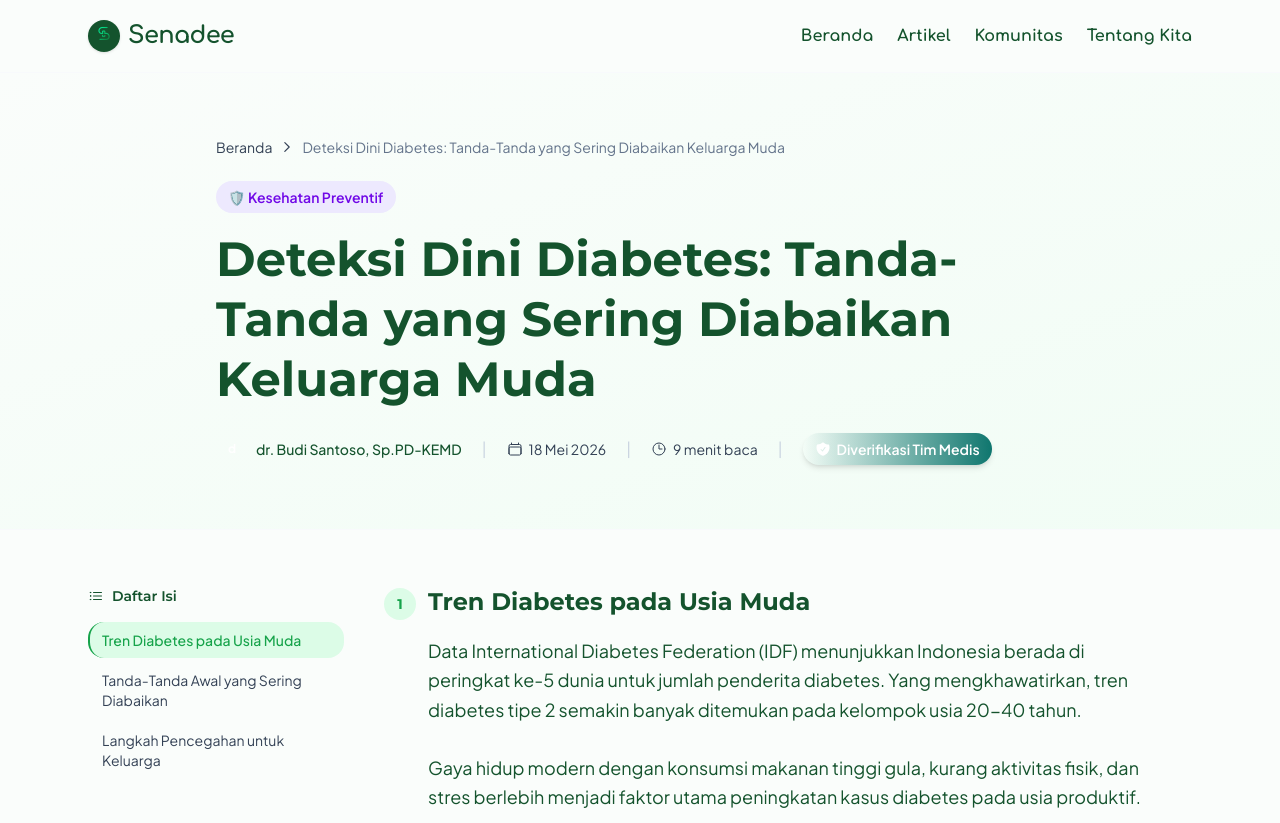
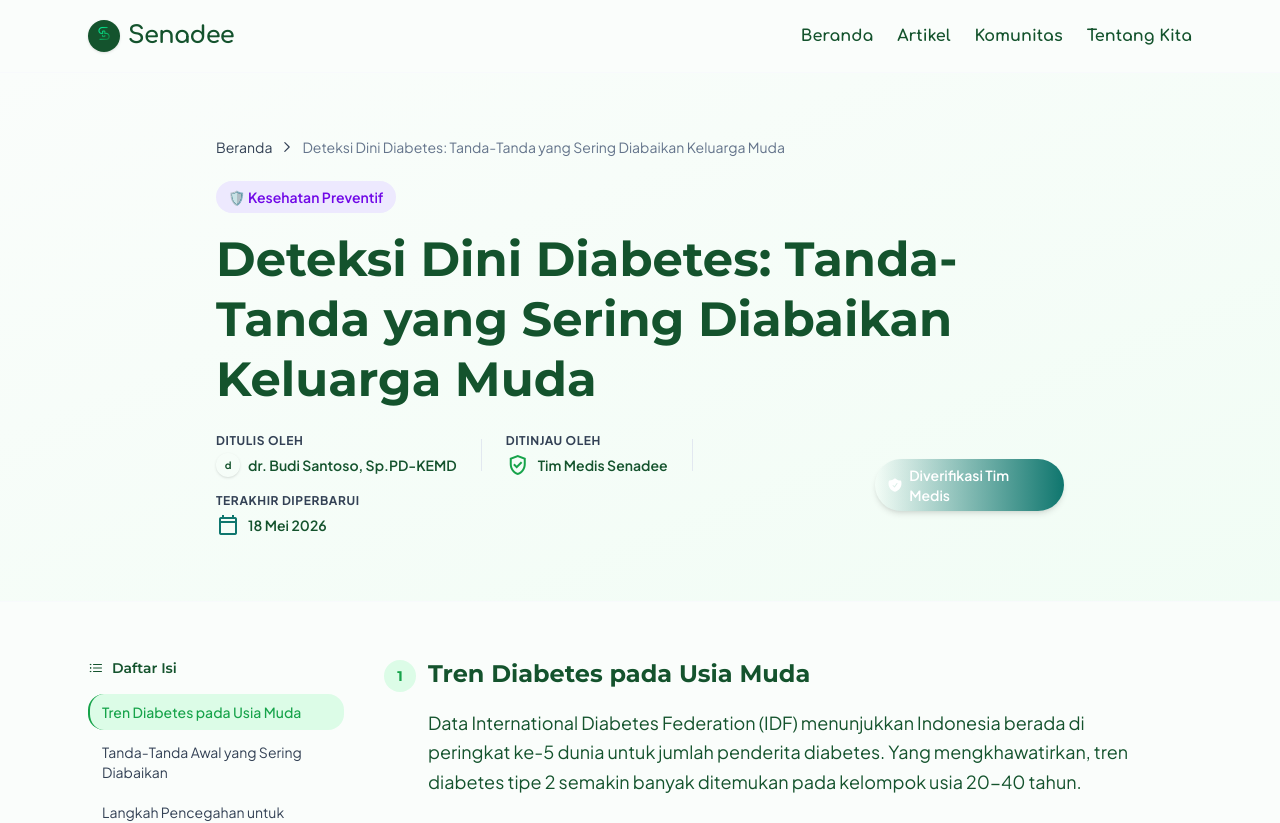
Before and after one commit to rifqirinaldi24/bang-kesehatan-v0.1, a React (Vite) app: page /article/deteksi-dini-diabetes-keluarga in a window 1280 px wide. Shown: the top 823 px of the page. Built offline with nearby package versions, Linux system fonts and the light colour scheme.

Commit message:
feat: add pen name for writers and update article info on reader portal

```diff
--- a/src/data/userStore.js
+++ b/src/data/userStore.js
@@ -30,6 +30,7 @@ const DEFAULT_SUPERUSER = {
   phone: '',
   avatar: '',
   bio: '',
+  penName: '',
   strNumber: '',
   linkedin: '',
   instagram: '',
@@ -66,7 +67,7 @@ export function getUserById(id) {
   return users.find(u => u.id === id) || null;
 }
 
-export function addUser({ name, email, password, role, title = '', phone = '', requirePasswordReset = true }) {
+export function addUser({ name, email, password, role, title = '', phone = '', requirePasswordReset = true, penName = '' }) {
   const users = getUsers();
 
   // Cek duplikat email
@@ -91,6 +92,7 @@ export function addUser({ name, email, password, role, title = '', phone = '', r
     phone,
     avatar: '',
     bio: '',
+    penName: role === 'writer' ? penName : '',
     strNumber: '',
     linkedin: '',
     instagram: '',
@@ -124,6 +126,10 @@ export function updateUser(id, updates) {
   // Hash password jika diupdate
   if (updates.password) {
     updates.password = hashPassword(updates.password);
+  }
+
+  if (updates.role && updates.role !== 'writer') {
+    updates.penName = '';
   }
 
   users[index] = { ...users[index], ...updates };
--- a/src/pages/ArticleDetailPage.jsx
+++ b/src/pages/ArticleDetailPage.jsx
@@ -101,41 +101,48 @@ export default function ArticleDetailPage() {
             </h1>
 
             {/* Meta info */}
-            <div className="flex flex-wrap items-center gap-x-5 gap-y-3">
-              {/* Author */}
-              <div className="flex items-center gap-2">
-                <div className="w-8 h-8 rounded-full bg-gradient-to-br from-primary-container to-tertiary-container flex items-center justify-center text-white text-xs font-bold">
-                  {article.author.charAt(0)}
+            <div className="flex flex-col lg:flex-row lg:items-center justify-between gap-4 mt-6">
+
+              <div className="flex flex-col sm:flex-row flex-wrap sm:items-center gap-x-6 gap-y-4">
+                {/* Author */}
+                <div className="flex flex-col gap-1">
+                  <span className="text-xs font-bold text-on-surface-variant uppercase tracking-wider">Ditulis Oleh</span>
+                  <div className="flex items-center gap-2">
+                    <div className="w-6 h-6 rounded-full bg-gradient-to-br from-primary-container to-tertiary-container flex items-center justify-center text-on-primary-container text-[10px] font-bold shadow-sm">
+                      {article.author?.charAt(0) || 'U'}
+                    </div>
+                    <span className="text-sm font-semibold text-on-surface">{article.author}</span>
+                  </div>
                 </div>
-                <span className="text-sm font-medium text-on-surface">{article.author}</span>
+
+                <div className="hidden sm:block w-px h-8 bg-border-muted"></div>
+
+                {/* Reviewer */}
+                <div className="flex flex-col gap-1">
+                  <span className="text-xs font-bold text-on-surface-variant uppercase tracking-wider">Ditinjau Oleh</span>
+                  <div className="flex items-center gap-2">
+                    <span className="material-symbols-outlined text-primary text-[18px]">verified_user</span>
+                    <span className="text-sm font-semibold text-on-surface">{article.reviewer || 'Tim Medis Senadee'}</span>
+                  </div>
+                </div>
+
+                <div className="hidden sm:block w-px h-8 bg-border-muted"></div>
+
+                {/* Date */}
+                <div className="flex flex-col gap-1">
+                  <span className="text-xs font-bold text-on-surface-variant uppercase tracking-wider">Terakhir Diperbarui</span>
+                  <div className="flex items-center gap-2">
+                    <span className="material-symbols-outlined text-tertiary text-[18px]">calendar_today</span>
+                    <span className="text-sm font-semibold text-on-surface">{formatDate(article.date)}</span>
+                  </div>
+                </div>
               </div>
-
-              <span className="text-outline-variant">|</span>
-
-              {/* Date */}
-              <span className="text-sm text-on-surface-variant flex items-center gap-1.5">
-                <svg xmlns="http://www.w3.org/2000/svg" fill="none" viewBox="0 0 24 24" strokeWidth={1.5} stroke="currentColor" className="w-4 h-4">
-                  <path strokeLinecap="round" strokeLinejoin="round" d="M6.75 3v2.25M17.25 3v2.25M3 18.75V7.5a2.25 2.25 0 0 1 2.25-2.25h13.5A2.25 2.25 0 0 1 21 7.5v11.25m-18 0A2.25 2.25 0 0 0 5.25 21h13.5A2.25 2.25 0 0 0 21 18.75m-18 0v-7.5A2.25 2.25 0 0 1 5.25 9h13.5A2.25 2.25 0 0 1 21 11.25v7.5" />
-                </svg>
-                {formatDate(article.date)}
-              </span>
-
-              <span className="text-outline-variant">|</span>
-
-              {/* Reading time */}
-              <span className="text-sm text-on-surface-variant flex items-center gap-1.5">
-                <svg xmlns="http://www.w3.org/2000/svg" fill="none" viewBox="0 0 24 24" strokeWidth={1.5} stroke="currentColor" className="w-4 h-4">
-                  <path strokeLinecap="round" strokeLinejoin="round" d="M12 6v6h4.5m4.5 0a9 9 0 1 1-18 0 9 9 0 0 1 18 0Z" />
-                </svg>
-                {formatReadingTime(article.readingTime)}
-              </span>
 
               {/* Verified Badge */}
               {article.isVerified && (
-                <>
-                  <span className="text-outline-variant hidden sm:inline">|</span>
+                <div className="mt-2 lg:mt-0">
                   <HumanVerifiedBadge />
-                </>
+                </div>
               )}
             </div>
           </div>
--- a/src/pages/cms/ArticleEditorPage.jsx
+++ b/src/pages/cms/ArticleEditorPage.jsx
@@ -39,6 +39,8 @@ export default function ArticleEditorPage({ isModal = false, editId: propEditId
 
   // Right column states
   const [publishMode, setPublishMode] = useState('now'); // 'now' or 'schedule'
+
+  const authorName = user?.penName || user?.name || 'Unknown Writer';
   const [publishDate, setPublishDate] = useState('');
 
   const [toastMessage, setToastMessage] = useState('');
@@ -81,7 +83,8 @@ export default function ArticleEditorPage({ isModal = false, editId: propEditId
       ...(internalEditId ? { id: parseInt(internalEditId) } : {}),
       title: title || 'Untitled Draft',
       slug,
-      author: user?.name || 'Unknown Writer',
+      author: authorName,
+      reviewer: reviewer,
       status: 'draft',
       category: selectedCategory || 'general',
       content: initialContent ? [{ heading: 'Draft Content', text: 'MOCKED CONTENT' }] : []
@@ -133,7 +136,8 @@ export default function ArticleEditorPage({ isModal = false, editId: propEditId
       ...(internalEditId ? { id: parseInt(internalEditId) } : {}),
       title: title || 'Untitled Article',
       slug: slug || 'untitled-article',
-      author: user?.name || 'Unknown Writer',
+      author: authorName,
+      reviewer: reviewer,
       status: 'published',
       category: selectedCategory || 'general',
       readingTime: 5,
@@ -437,6 +441,17 @@ WAJIB PATUHI ATURAN EDITORIAL BERIKUT:
           {/* 5. Text Box (Lexical Editor) */}
           <LexicalEditor initialContent={initialContent} />
 
+          {/* Author Name (Disabled) */}
+          <div className="bg-surface-container-lowest p-5 rounded-xl border border-border-muted flex flex-col gap-2">
+            <label className="font-label-md text-label-md font-bold text-on-surface">Ditulis Oleh (Penulis)</label>
+            <input
+              type="text"
+              value={authorName}
+              disabled
+              className="w-full bg-surface-dim border border-border-muted rounded-lg font-body-md text-body-md text-on-surface-variant p-3 outline-none cursor-not-allowed"
+            />
+          </div>
+
           {/* 6. Reviewer / Doctor Name */}
           <div className="bg-surface-container-lowest p-5 rounded-xl border border-border-muted flex flex-col gap-2">
             <label className="font-label-md text-label-md font-bold text-on-surface">Ditinjau Oleh (Reviewer)</label>
--- a/src/pages/cms/UserDirectoryPage.jsx
+++ b/src/pages/cms/UserDirectoryPage.jsx
@@ -9,7 +9,7 @@ const ROLE_BADGES = {
   writer:    { bg: '#EDE9FE', color: '#5B21B6', label: 'Writer' },
 };
 
-const INITIAL_FORM = { name: '', email: '', password: '', role: 'writer', title: '', phone: '', requirePasswordReset: true };
+const INITIAL_FORM = { name: '', email: '', password: '', role: 'writer', title: '', phone: '', requirePasswordReset: true, penName: '' };
 
 export default function UserDirectoryPage() {
   const { user: currentUser } = useAuth();
@@ -73,6 +73,7 @@ export default function UserDirectoryPage() {
       role: user.role,
       title: user.title || '',
       phone: user.phone || '',
+      penName: user.penName || '',
       requirePasswordReset: user.requirePasswordReset || false
     });
     setFormError('');
@@ -101,6 +102,7 @@ export default function UserDirectoryPage() {
           role: form.role,
           title: form.title,
           phone: form.phone,
+          penName: form.penName,
           requirePasswordReset: form.requirePasswordReset
         };
         if (form.password.trim()) updates.password = form.password;
@@ -366,6 +368,16 @@ export default function UserDirectoryPage() {
                 </select>
               </div>
 
+              {form.role === 'writer' && (
+                <div>
+                  <label className="block font-label-md text-label-md font-semibold text-on-surface mb-1.5">Nama Penulis *</label>
+                  <input type="text" value={form.penName} onChange={(e) => setForm({...form, penName: e.target.value})}
+                    placeholder="Nama untuk ditampilkan pada artikel"
+                    required
+                    className="w-full px-4 py-2.5 bg-surface border border-border-muted rounded-xl font-body-md text-body-md text-on-surface focus:ring-2 focus:ring-primary focus:border-transparent outline-none" />
+                </div>
+              )}
+
               <div className="grid grid-cols-2 gap-4">
                 <div>
                   <label className="block font-label-md text-label-md font-semibold text-on-surface mb-1.5">Jabatan</label>
```
